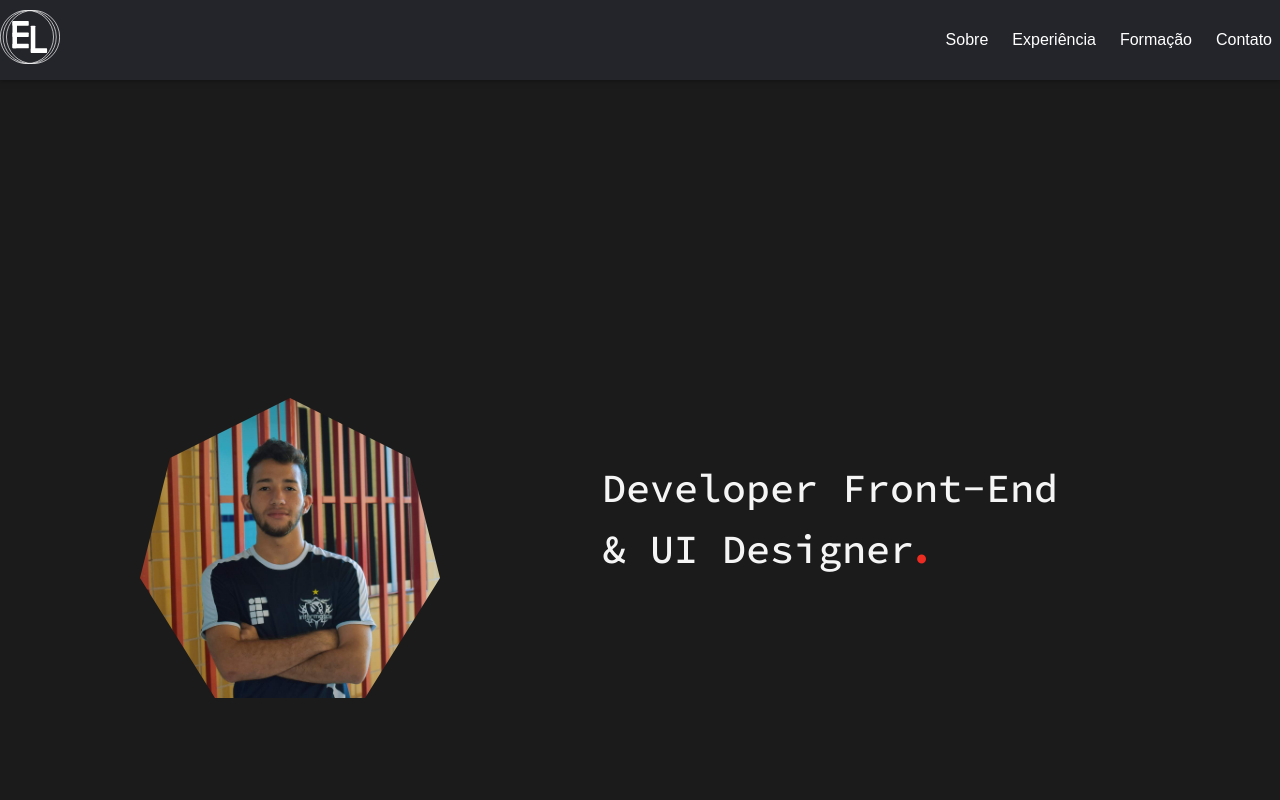
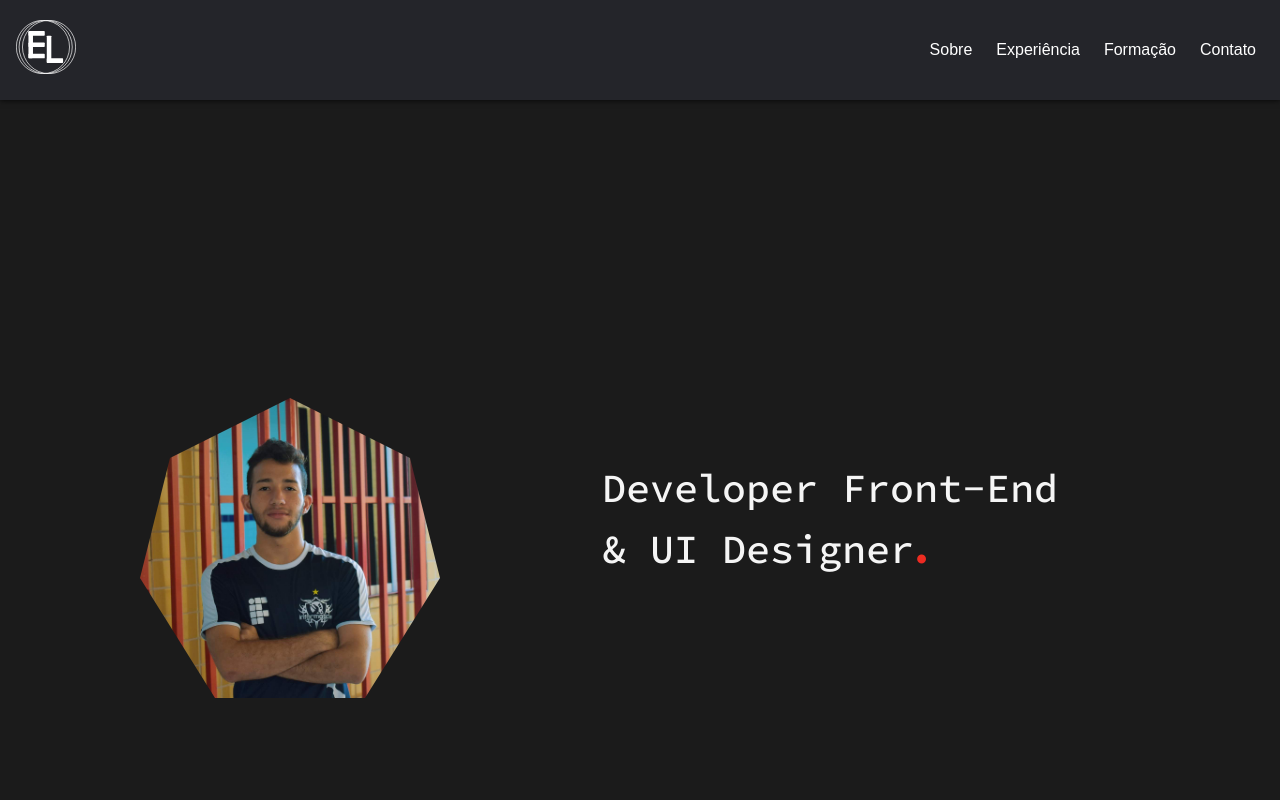
Before and after one commit to elamartine/meu_portfolio, a plain HTML site: page index.html in a window 1280 px wide. Shown: the top 800 px of the page. Drawn offline with nearby package versions, Linux system fonts and the light colour scheme.

Commit message:
Update header.css

```diff
--- a/styles/header.css
+++ b/styles/header.css
@@ -1,7 +1,9 @@
 .header {
+  display: flex;
   justify-content: space-around;
   align-items: center;
   padding: 40px 0px;
+  background-color: #1b1b1b;
   top: 0;
   left: 0;
   width: 100%;
@@ -170,22 +172,17 @@ a:hover {
 
 #header {
   box-sizing: border-box;
-  height: 70px;
+  height: 100px;
   padding: 1rem;
   display: flex;
   align-items: center;
   justify-content: space-between;
   background: #24252a;
   color: #fff;
-  padding: 40px 0px;
-  top: 0;
-  left: 0;
+  box-shadow: 0px 0px 6px 0px rgba(0, 0, 0, 0.9);
+  position: fixed;
   width: 100%;
   z-index: 999;
-  box-shadow: 0px 0px 6px 0px rgba(0, 0, 0, 0.5);
-  overflow-x: hidden;
-  position: fixed;
-
 }
 
 #menu {
```
